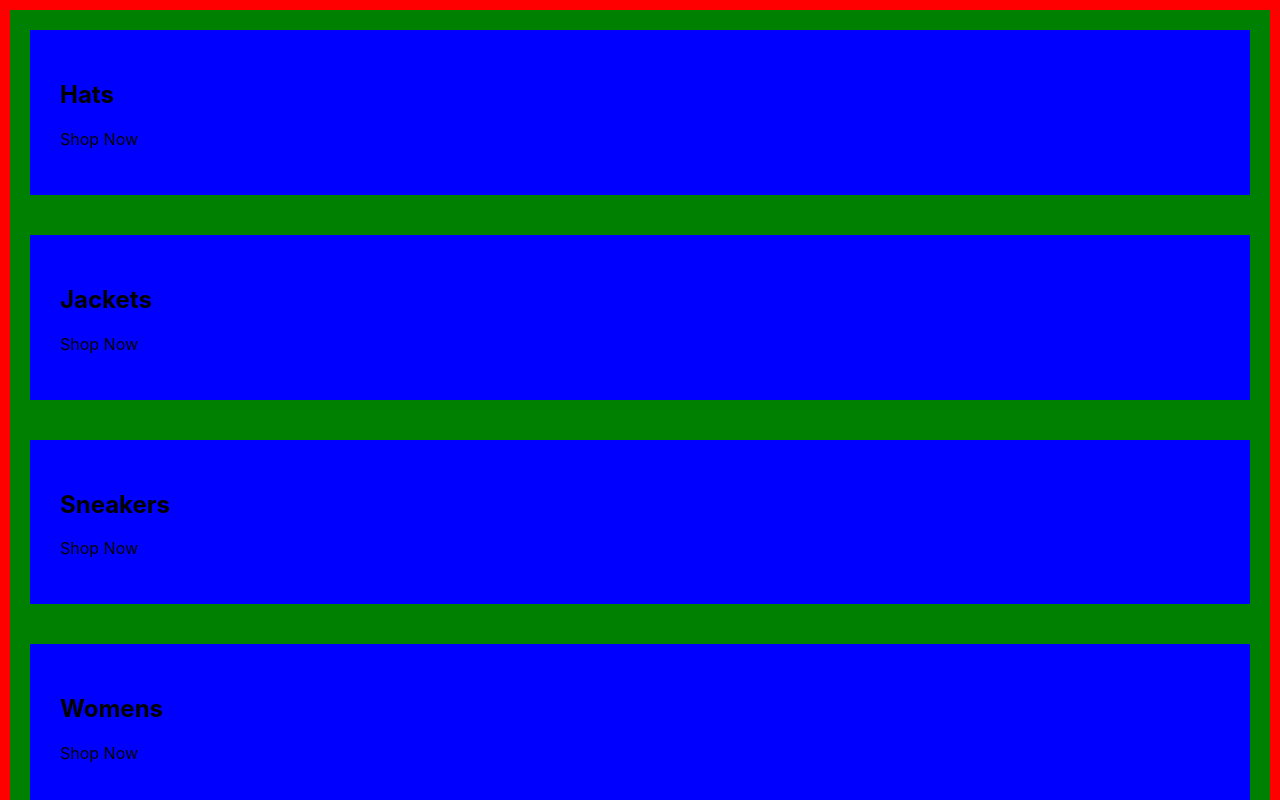
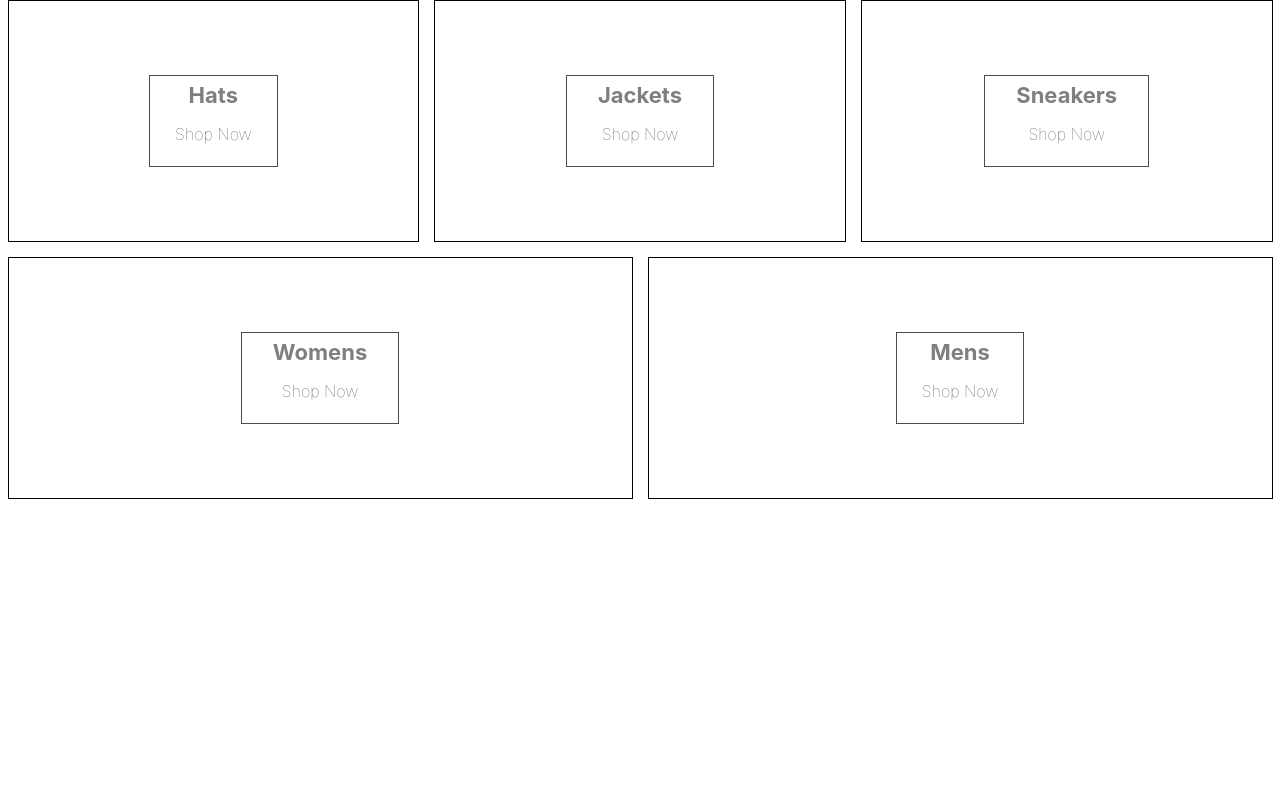
Before and after one commit to rvemuri2/e-commerce, a React (Create React App) app: page / in a window 1280 px wide. Shown: the top 800 px of the page. Built offline with nearby package versions, Linux system fonts and the light colour scheme.

Commit message:
styled sections of the webpage with scss

```diff
--- a/src/App.js
+++ b/src/App.js
@@ -25,8 +25,8 @@
 
   return (
     <div className="categories-container">
-      {categories.map(({ title }) => (
-        <div className="category-container">
+      {categories.map(({ title, id }) => (
+        <div key={id} className="category-container">
           <div className="background-image" />
           <div className="category-body-container">
             <h2>{title}</h2>
--- a/src/categpries.styles.scss
+++ b/src/categpries.styles.scss
@@ -1,14 +1,75 @@
 .categories-container {
-  padding: 10px;
-  background-color: red;
+  width: 100%;
+  display: flex;
+  flex-wrap: wrap;
+  justify-content: space-between;
+}
 
-  .category-container {
-    padding: 20px;
-    background-color: green;
+.category-container {
+  min-width: 30%;
+  height: 240px;
+  flex: 1 1 auto;
+  display: flex;
+  align-items: center;
+  justify-content: center;
+  border: 1px solid black;
+  margin: 0 7.5px 15px;
+  overflow: hidden;
 
-    .category-body-container {
-      padding: 30px;
-      background-color: blue;
+  &:hover {
+    cursor: pointer;
+
+    & .background-image {
+      transform: scale(1.1);
+      transition: transform 6s cubic-bezier(0.25, 0.45, 0.45, 0.95);
+    }
+
+    & .category-body-container {
+      opacity: 0.9;
+    }
+  }
+
+  &.large {
+    height: 380px;
+  }
+
+  &:first-child {
+    margin-right: 7.5px;
+  }
+
+  &:last-child {
+    margin-left: 7.5px;
+  }
+
+  .background-image {
+    width: 100%;
+    height: 100%;
+    background-size: cover;
+    background-position: center;
+  }
+
+  .category-body-container {
+    height: 90px;
+    padding: 0 25px;
+    display: flex;
+    flex-direction: column;
+    align-items: center;
+    justify-content: center;
+    border: 1px solid black;
+    background-color: white;
+    opacity: 0.7;
+    position: absolute;
+
+    h2 {
+      font-weight: bold;
+      margin: 0 6px 0;
+      font-size: 22px;
+      color: #4a4a4a;
+    }
+
+    p {
+      font-weight: lighter;
+      font-size: 16px;
     }
   }
 }
```
